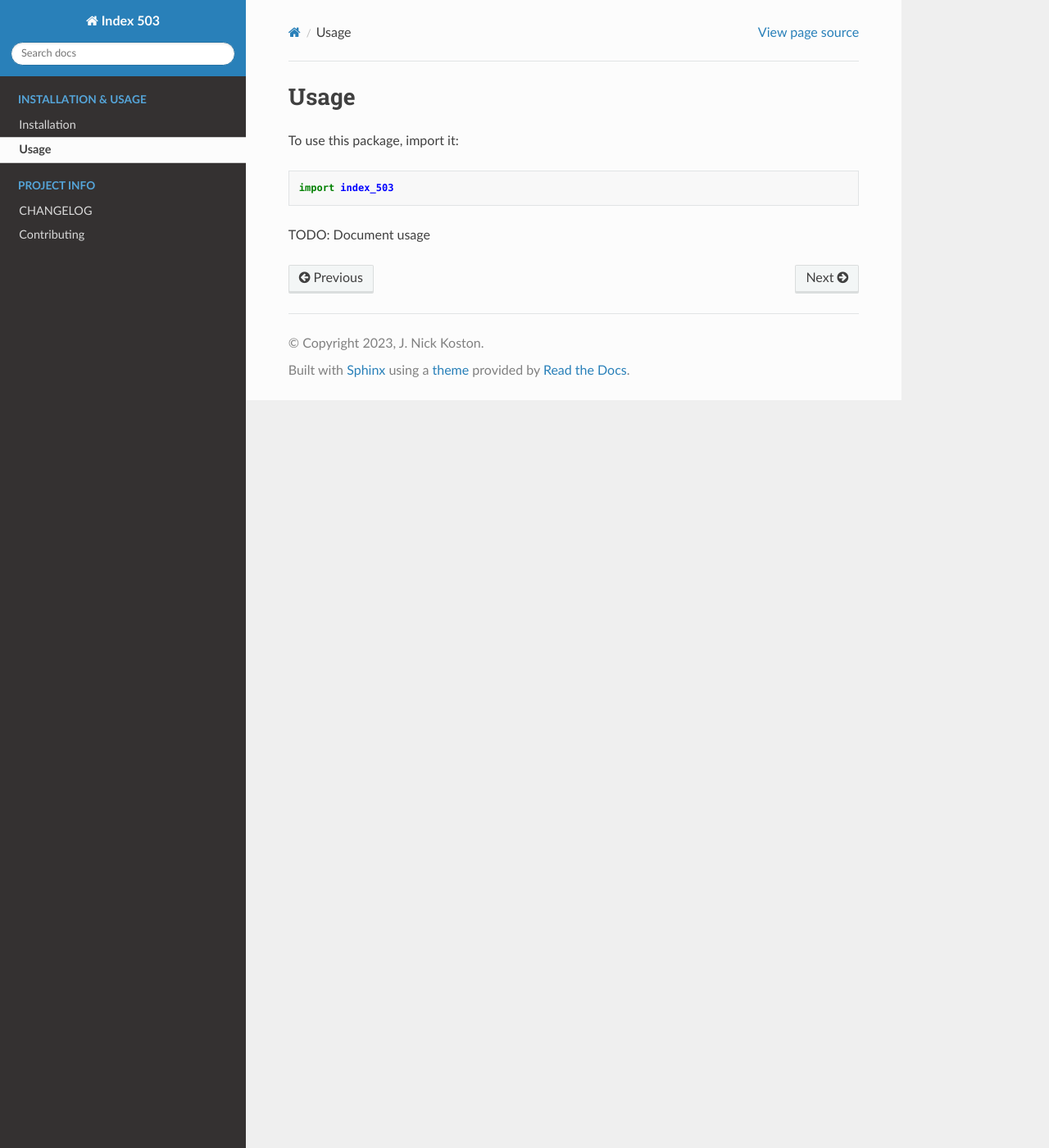
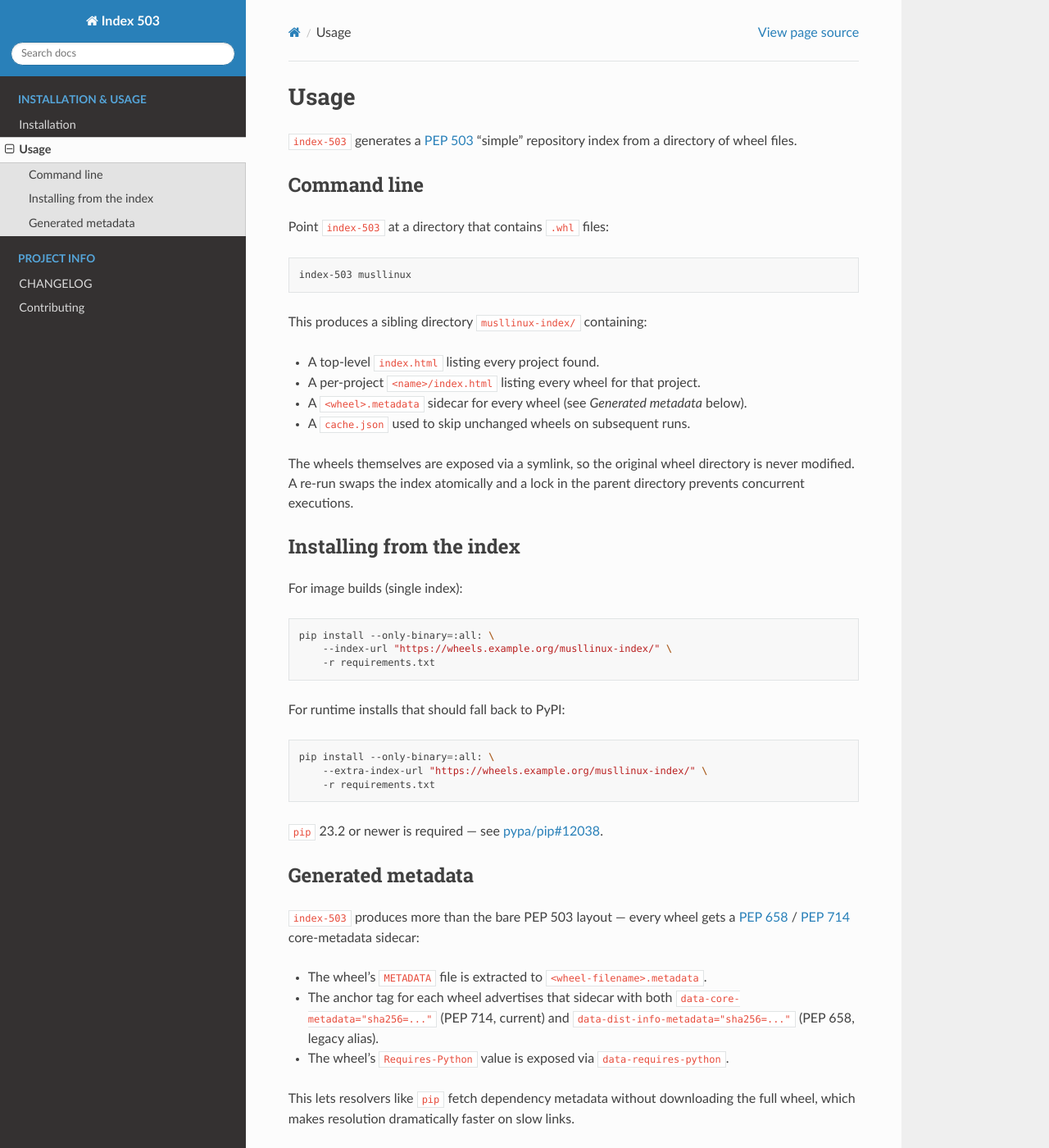
Before and after one commit to bdraco/index-503, a Sphinx documentation site: the page built from docs/usage.md, in a window 1280 px wide and 1400 px high. Shown: the whole window at 82% size. Built offline with Sphinx 7.4.7 and the Read the Docs theme 3.1.0, drawn with Linux system fonts in a browser that asks for light colours.

Commit message:
fix(index): always emit PEP-658/PEP-714 metadata attributes; doc them
The anchor builder used `elif self.metadata_hash is not None`, so any
wheel that declared `Requires-Python` (i.e. virtually every modern
wheel) had its `data-dist-info-metadata` attribute suppressed even
though the `.metadata` sidecar was being written to disk. Switch to a
second `if` so both attributes can be emitted together, and add the
PEP-714 alias `data-core-metadata` next to the legacy
`data-dist-info-metadata`. README + docs now mention PEP-658/PEP-714
output as a first-class feature (closes #53).

Co-Authored-By: Claude Opus 4.7 (1M context) <noreply@anthropic.com>

````diff
--- a/docs/usage.md
+++ b/docs/usage.md
@@ -1,9 +1,59 @@
 # Usage
 
-To use this package, import it:
+`index-503` generates a [PEP 503](https://peps.python.org/pep-0503/) "simple"
+repository index from a directory of wheel files.
 
-```python
-import index_503
+## Command line
+
+Point `index-503` at a directory that contains `.whl` files:
+
+```bash
+index-503 musllinux
 ```
 
-TODO: Document usage
+This produces a sibling directory `musllinux-index/` containing:
+
+- A top-level `index.html` listing every project found.
+- A per-project `<name>/index.html` listing every wheel for that project.
+- A `<wheel>.metadata` sidecar for every wheel (see *Generated metadata* below).
+- A `cache.json` used to skip unchanged wheels on subsequent runs.
+
+The wheels themselves are exposed via a symlink, so the original wheel
+directory is never modified. A re-run swaps the index atomically and a
+lock in the parent directory prevents concurrent executions.
+
+## Installing from the index
+
+For image builds (single index):
+
+```bash
+pip install --only-binary=:all: \
+    --index-url "https://wheels.example.org/musllinux-index/" \
+    -r requirements.txt
+```
+
+For runtime installs that should fall back to PyPI:
+
+```bash
+pip install --only-binary=:all: \
+    --extra-index-url "https://wheels.example.org/musllinux-index/" \
+    -r requirements.txt
+```
+
+`pip` 23.2 or newer is required — see
+[pypa/pip#12038](https://github.com/pypa/pip/issues/12038).
+
+## Generated metadata
+
+`index-503` produces more than the bare PEP 503 layout — every wheel gets a
+[PEP 658](https://peps.python.org/pep-0658/) /
+[PEP 714](https://peps.python.org/pep-0714/) core-metadata sidecar:
+
+- The wheel's `METADATA` file is extracted to `<wheel-filename>.metadata`.
+- The anchor tag for each wheel advertises that sidecar with both
+  `data-core-metadata="sha256=..."` (PEP 714, current) and
+  `data-dist-info-metadata="sha256=..."` (PEP 658, legacy alias).
+- The wheel's `Requires-Python` value is exposed via `data-requires-python`.
+
+This lets resolvers like `pip` fetch dependency metadata without downloading
+the full wheel, which makes resolution dramatically faster on slow links.
````
Also changed, not shown: README.md (+10 -0 lines), 2 other files.
